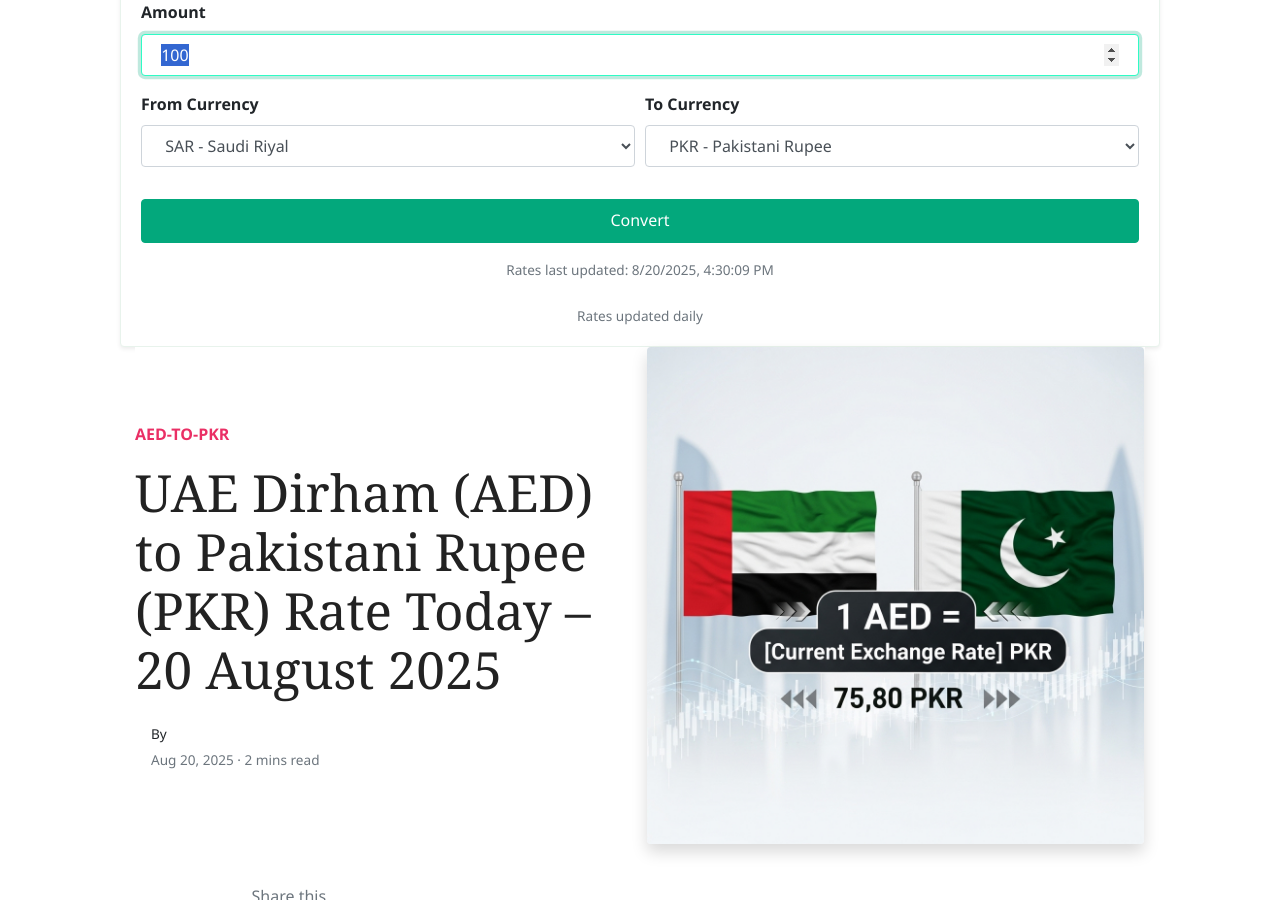
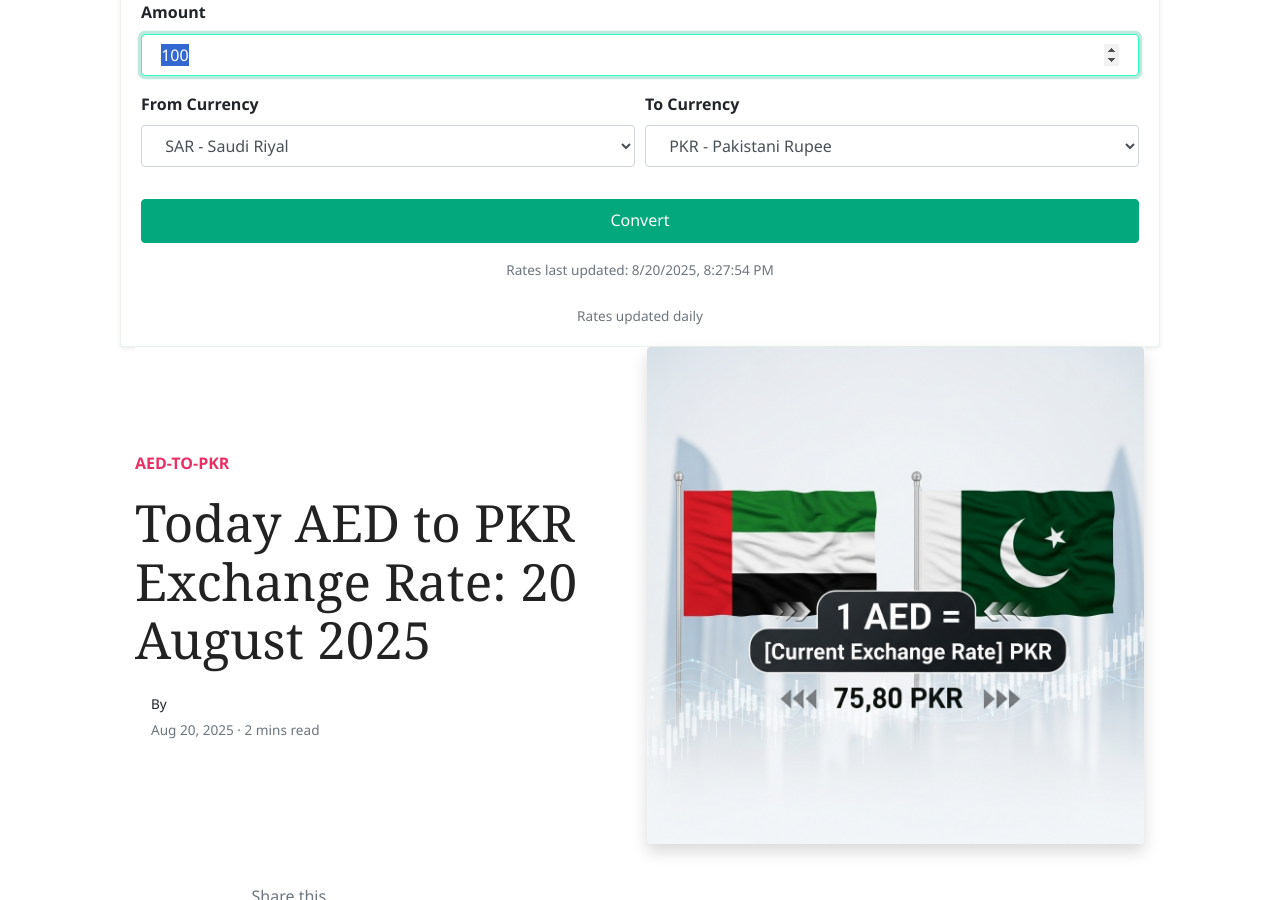
Before and after one commit to mlcom/mlcom.github.io, a Jekyll site: the page built from _posts/2025-08-20-today-uae-dirham-to-pkr-exchange-rate-august-2025-prices-updated-aed-to-pkr.md, in a window 1280 px wide and 900 px high, scrolled down 242 px. Built offline with Jekyll 4.4.1, drawn with Linux system fonts in a browser that asks for light colours; nearby versions of some CDN libraries; comment, search, counter and statistics services are not loaded.

Commit message:
Automated: Update currency rates and generate daily posts

```diff
--- a/_data/rates.yml
+++ b/_data/rates.yml
@@ -1,4 +1,4 @@
-last_updated_utc: '2025-08-20T16:30:09.890753+00:00'
+last_updated_utc: '2025-08-20T20:27:54.218384+00:00'
 rates:
   AED: 3.6725
   AFN: 69.1704
--- a/_posts/2025-08-20-today-uae-dirham-to-pkr-exchange-rate-august-2025-prices-updated-aed-to-pkr.md
+++ b/_posts/2025-08-20-today-uae-dirham-to-pkr-exchange-rate-august-2025-prices-updated-aed-to-pkr.md
@@ -1,6 +1,6 @@
 ---
 layout: post
-title:  'UAE Dirham (AED) to Pakistani Rupee (PKR) Rate Today – 20 August 2025'
+title:  'Today AED to PKR Exchange Rate: 20 August 2025'
 author: jane
 categories: [ aed-to-pkr ]
 image: assets/images/aed-to-pkr-rate-today.jpg
```
Also changed, not shown: _posts/2025-08-20-today-saudi-riyal-to-pkr-exchange-rate-august-2025-prices-updated-sar-to-pkr.md (+1 -1 lines), _posts/2025-08-20-today-uk-pound-sterling-to-pkr-exchange-rate-august-2025-prices-updated-gbp-to-pkr.md (+1 -1 lines), _posts/2025-08-20-today-us-dollar-to-pkr-exchange-rate-august-2025-prices-updated-usd-to-pkr.md (+1 -1 lines).
